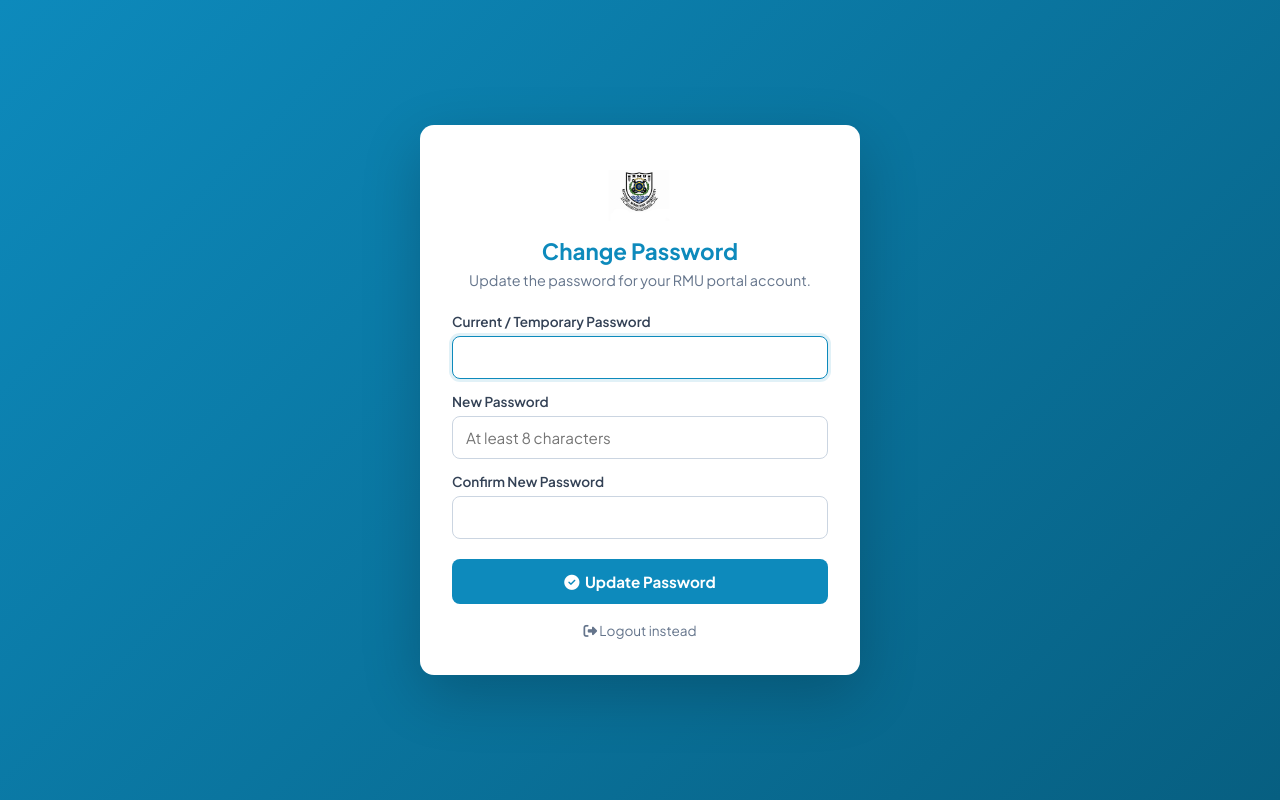
After one commit to cardboo/rmu_internship, a PHP site: page /change_password.php in a window 1280 px wide. The commit adds this page. Run offline with PHP 8.4, Linux system fonts and the light colour scheme; a user stored in the database is signed in.

Commit message:
v2: force-password-change flow + RMU-email helpers + logbook date guard
Closes three supervisor items in one batch since they share the
foundation (a new auth helpers file and migration 003):

  #14 force student to change temporary password
  #15 prevent calendar from selecting dates in the past (logbook)
  partial #7 / #8: RMU-email validator + temp-password generator are
                   ready for the upcoming admin/users rewrite.

Migration 003 (idempotent)
- users.must_change_password TINYINT(1) DEFAULT 0
- users.is_archived          TINYINT(1) DEFAULT 0   (used by archive-instead-of-delete next)
- users.archived_at          TIMESTAMP  NULL
- new job_titles table seeded with the common RMU staff titles
  (HOD, Acting HOD, Department Secretary, Senior Lecturer, …)
  — backing the dropdown the supervisor asked for.

includes/auth.php (new)
- rmu_email_error($email, $role): null on success, otherwise a human
  error. Enforces students -> @st.edu.rmu.gh and staff -> @rmu.edu.gh.
- generate_temp_password(): 10-char readable random (no I/l/O/0/1).
- require_role(...$roles): redirect-to-login guard.
- enforce_password_change(): if SESSION.must_change_password is set,
  bounce to /change_password.php (logout + change_password.php itself
  are exempted to avoid loops). Pages can opt out with
  define('SKIP_PASSWORD_GATE', true) before requiring db.php.

Force-password-change flow
- includes/db.php now requires auth.php and runs
  enforce_password_change() on every request, so any page that loads
  db.php (i.e. all of them) automatically respects the flag.
- index.php login pulls users.must_change_password into the session
  and, if set, redirects straight to change_password.php instead of
  the role dashboard.
- change_password.php (new, project root): minimal centered card UI
  using assets/css/auth.css. Validates current password, enforces
  >=8 chars, blocks reusing the current one, then clears the flag
  and sends the user to their dashboard with ?msg=password_changed.
- The page is exempt from the gate via SKIP_PASSWORD_GATE.

Logbook date guard (#15)
- student/logbook.php now sets min="<today>" on both date inputs and,
  more importantly, validates server-side: dates may not be in the
  past and end_date must be >= start_date. On error a banner shows
  and the insert is skipped.
- Refactored a goto-style early-exit into a clean if/else so lint
  stays clean.

```diff
--- /dev/null
+++ b/assets/css/auth.css
@@ -0,0 +1,105 @@
+/* ============================================================
+   Auth pages (change_password.php, future register.php)
+   Stripped layout — no sidebar, centered card.
+   ============================================================ */
+
+.auth-body {
+    display: flex;
+    align-items: center;
+    justify-content: center;
+    min-height: 100vh;
+    background: linear-gradient(135deg, #0D8ABC 0%, #075f81 100%);
+    padding: 20px;
+}
+
+.auth-card {
+    background: white;
+    border-radius: 14px;
+    box-shadow: 0 20px 60px rgba(0,0,0,0.2);
+    padding: 36px 32px;
+    width: 100%;
+    max-width: 440px;
+}
+
+.auth-header {
+    text-align: center;
+    margin-bottom: 24px;
+}
+.auth-header img {
+    width: 80px;
+    border-radius: 8px;
+    margin-bottom: 12px;
+}
+.auth-header h2 {
+    color: #0D8ABC;
+    margin: 0 0 6px;
+    font-size: 1.4rem;
+}
+.auth-sub {
+    color: #64748b;
+    font-size: 0.9rem;
+    margin: 0;
+}
+
+.auth-banner {
+    padding: 12px 14px;
+    border-radius: 8px;
+    font-size: 0.88rem;
+    font-weight: 500;
+    text-align: left;
+    margin: 12px 0 0;
+    border: 1px solid transparent;
+}
+.banner-warning { background: #fef3c7; color: #92400e; border-color: #fde68a; }
+.banner-error   { background: #fee2e2; color: #991b1b; border-color: #fecaca; }
+.banner-success { background: #dcfce7; color: #166534; border-color: #bbf7d0; }
+
+.auth-field {
+    display: flex;
+    flex-direction: column;
+    gap: 6px;
+    margin-bottom: 14px;
+}
+.auth-field label {
+    font-weight: 600;
+    font-size: 0.85rem;
+    color: #334155;
+}
+.auth-field input {
+    padding: 11px 13px;
+    border: 1px solid #cbd5e1;
+    border-radius: 8px;
+    font-size: 0.95rem;
+    outline: none;
+    transition: 0.15s;
+}
+.auth-field input:focus {
+    border-color: #0D8ABC;
+    box-shadow: 0 0 0 3px rgba(13,138,188,0.12);
+}
+
+.auth-btn {
+    width: 100%;
+    background: #0D8ABC;
+    color: white;
+    border: none;
+    padding: 13px;
+    border-radius: 8px;
+    font-weight: 700;
+    font-size: 0.95rem;
+    cursor: pointer;
+    transition: 0.2s;
+    margin-top: 6px;
+}
+.auth-btn:hover { background: #0a6e96; }
+
+.auth-footer {
+    text-align: center;
+    margin-top: 18px;
+    font-size: 0.85rem;
+}
+.auth-footer a {
+    color: #64748b;
+    text-decoration: none;
+}
+.auth-footer a:hover { color: #0D8ABC; }
--- /dev/null
+++ b/change_password.php
@@ -0,0 +1,114 @@
+<?php
+// This page MUST bypass the force-password-change gate (which would
+// otherwise redirect to itself in an infinite loop).
+define('SKIP_PASSWORD_GATE', true);
+require __DIR__ . '/includes/db.php';
+
+// Anyone authenticated can use this page (admin/hod/secretary/student).
+if (empty($_SESSION['user_id'])) {
+    header("Location: " . BASE_URL . "index.php");
+    exit;
+}
+
+$forced  = !empty($_SESSION['must_change_password']);
+$user_id = $_SESSION['user_id'];
+$error   = '';
+$success = '';
+
+if ($_SERVER['REQUEST_METHOD'] === 'POST') {
+    $current = $_POST['current_password'] ?? '';
+    $new     = $_POST['new_password']     ?? '';
+    $confirm = $_POST['confirm_password'] ?? '';
+
+    // Verify current password
+    $stmt = $pdo->prepare("SELECT password FROM users WHERE id = ?");
+    $stmt->execute([$user_id]);
+    $hash = $stmt->fetchColumn();
+
+    if (!$hash || !password_verify($current, $hash)) {
+        $error = 'Current password is incorrect.';
+    } elseif (strlen($new) < 8) {
+        $error = 'New password must be at least 8 characters.';
+    } elseif ($new !== $confirm) {
+        $error = 'New password and confirmation do not match.';
+    } elseif ($new === $current) {
+        $error = 'New password must be different from your current password.';
+    } else {
+        $new_hash = password_hash($new, PASSWORD_DEFAULT);
+        $upd = $pdo->prepare(
+            "UPDATE users SET password = ?, must_change_password = 0 WHERE id = ?"
+        );
+        $upd->execute([$new_hash, $user_id]);
+
+        $_SESSION['must_change_password'] = false;
+
+        // Send the user back to wherever they belong.
+        $dash = [
+            'admin'     => 'admin/dashboard.php',
+            'hod'       => 'hod/dashboard.php',
+            'secretary' => 'secretary/dashboard.php',
+            'student'   => 'student/dashboard.php',
+        ][$_SESSION['role'] ?? ''] ?? 'index.php';
+
+        header("Location: " . BASE_URL . $dash . "?msg=password_changed");
+        exit;
+    }
+}
+?>
+<!DOCTYPE html>
+<html lang="en">
+<head>
+    <meta charset="UTF-8">
+    <meta name="viewport" content="width=device-width, initial-scale=1.0">
+    <title>Change Password | RMU Internship Portal</title>
+    <link rel="stylesheet" href="https://cdnjs.cloudflare.com/ajax/libs/font-awesome/6.4.0/css/all.min.css">
+    <link rel="stylesheet" href="<?php echo asset('css/style.css'); ?>">
+    <link rel="stylesheet" href="<?php echo asset('css/auth.css'); ?>">
+</head>
+<body class="auth-body no-sidebar">
+    <div class="auth-card">
+        <div class="auth-header">
+            <img src="<?php echo asset('images/logo.jpg'); ?>" alt="RMU Logo">
+            <h2>Change Password</h2>
+            <?php if ($forced): ?>
+                <div class="auth-banner banner-warning">
+                    <i class="fas fa-shield-alt"></i>
+                    You are using a temporary password. Please choose a new one to continue.
+                </div>
+            <?php else: ?>
+                <p class="auth-sub">Update the password for your RMU portal account.</p>
+            <?php endif; ?>
+        </div>
+
+        <?php if ($error): ?>
+            <div class="auth-banner banner-error">
+                <i class="fas fa-exclamation-circle"></i> <?php echo htmlspecialchars($error); ?>
+            </div>
+        <?php endif; ?>
+
+        <form method="POST" action="" autocomplete="off">
+            <div class="auth-field">
+                <label>Current / Temporary Password</label>
+                <input type="password" name="current_password" required autofocus>
+            </div>
+            <div class="auth-field">
+                <label>New Password</label>
+                <input type="password" name="new_password" required minlength="8"
+                       placeholder="At least 8 characters">
+            </div>
+            <div class="auth-field">
+                <label>Confirm New Password</label>
+                <input type="password" name="confirm_password" required minlength="8">
+            </div>
+
+            <button type="submit" class="auth-btn">
+                <i class="fas fa-check-circle"></i>&nbsp; Update Password
+            </button>
+        </form>
+
+        <div class="auth-footer">
+            <a href="<?php echo BASE_URL; ?>logout.php"><i class="fas fa-sign-out-alt"></i> Logout instead</a>
+        </div>
+    </div>
+</body>
+</html>
--- /dev/null
+++ b/includes/auth.php
@@ -0,0 +1,93 @@
+<?php
+/**
+ * Auth helpers shared across pages.
+ * Located at: includes/auth.php
+ *
+ * Anything that needs db.php should require it before this file.
+ */
+
+// ----------------------------------------------------------------------
+// Allowed RMU email domains
+// ----------------------------------------------------------------------
+const RMU_STAFF_DOMAIN   = 'rmu.edu.gh';
+const RMU_STUDENT_DOMAIN = 'st.edu.rmu.gh';
+
+/**
+ * Validate an email belongs to RMU. Optionally enforce role-domain pairing:
+ *   - students must be @st.edu.rmu.gh
+ *   - everyone else must be @rmu.edu.gh
+ *
+ * @param string      $email
+ * @param string|null $role  null = accept either RMU domain
+ * @return string|null       null if valid, otherwise an error message
+ */
+function rmu_email_error(string $email, ?string $role = null): ?string {
+    $email = trim(strtolower($email));
+    if (!filter_var($email, FILTER_VALIDATE_EMAIL)) {
+        return 'Please enter a valid email address.';
+    }
+    $domain = substr(strrchr($email, '@'), 1);
+    if ($role === 'student') {
+        if ($domain !== RMU_STUDENT_DOMAIN) {
+            return 'Students must use a @' . RMU_STUDENT_DOMAIN . ' email.';
+        }
+    } elseif ($role !== null) {
+        if ($domain !== RMU_STAFF_DOMAIN) {
+            return 'Staff must use a @' . RMU_STAFF_DOMAIN . ' email.';
+        }
+    } else {
+        if ($domain !== RMU_STAFF_DOMAIN && $domain !== RMU_STUDENT_DOMAIN) {
+            return 'Email must end in @' . RMU_STAFF_DOMAIN . ' or @' . RMU_STUDENT_DOMAIN . '.';
+        }
+    }
+    return null;
+}
+
+/**
+ * Generate a readable temporary password.
+ * 10 chars: 6 alpha + 4 digits, mixed case, no easily-confused symbols.
+ */
+function generate_temp_password(int $length = 10): string {
+    $alpha = 'ABCDEFGHJKLMNPQRSTUVWXYZabcdefghjkmnpqrstuvwxyz'; // no I/l/O
+    $digits = '23456789'; // no 0/1
+    $alpha_len  = strlen($alpha);
+    $digit_len  = strlen($digits);
+    $out = '';
+    // 60% alpha, 40% digits
+    for ($i = 0; $i < $length; $i++) {
+        $out .= ($i % 5 < 3)
+            ? $alpha[random_int(0, $alpha_len - 1)]
+            : $digits[random_int(0, $digit_len - 1)];
+    }
+    return str_shuffle($out);
+}
+
+/**
+ * Require a specific role to access the current page.
+ * Redirects to login if the visitor is unauthenticated or has the wrong role.
+ */
+function require_role(string ...$roles): void {
+    if (empty($_SESSION['user_id']) || !in_array($_SESSION['role'] ?? '', $roles, true)) {
+        header("Location: " . BASE_URL . "index.php");
+        exit;
+    }
+}
+
+/**
+ * If the current user is flagged must_change_password=1, force-redirect
+ * them to change_password.php until they comply. Pages that need to
+ * bypass this (the change_password page itself, logout) can declare
+ *   define('SKIP_PASSWORD_GATE', true);
+ * BEFORE requiring includes/db.php.
+ */
+function enforce_password_change(): void {
+    if (defined('SKIP_PASSWORD_GATE')) return;
+    if (empty($_SESSION['user_id'])) return;
+    if (empty($_SESSION['must_change_password'])) return;
+
+    $current = basename($_SERVER['SCRIPT_NAME'] ?? '');
+    if ($current === 'change_password.php' || $current === 'logout.php') return;
+
+    header("Location: " . BASE_URL . "change_password.php");
+    exit;
+}
--- a/includes/db.php
+++ b/includes/db.php
@@ -47,3 +47,7 @@ if (!function_exists('url')) {
         return BASE_URL . ltrim($relative, '/');
     }
 }
+
+// Auth helpers + force-password-change gate.
+require_once __DIR__ . '/auth.php';
+enforce_password_change();
```
Also changed, not shown: index.php (+10 -1 lines), student/logbook.php (+31 -12 lines), migrations/003_v2_user_admin.sql (added).
